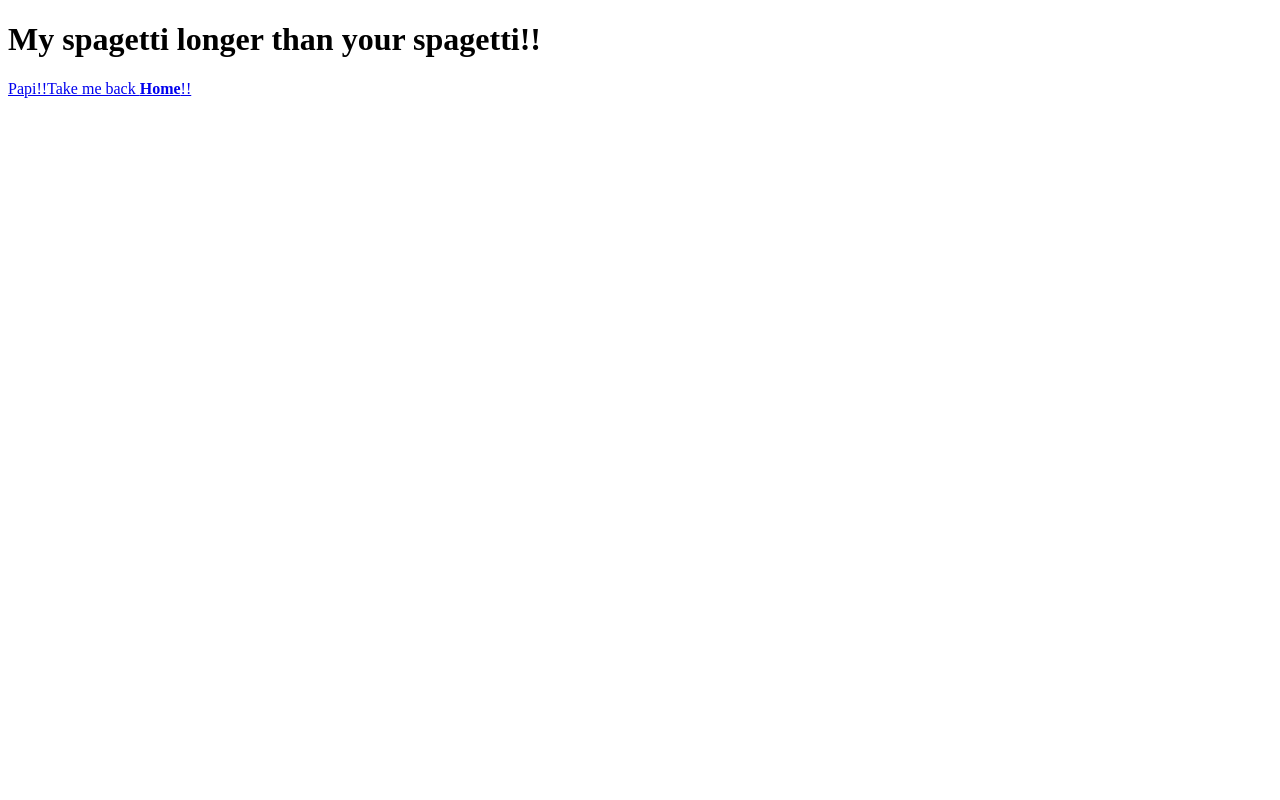
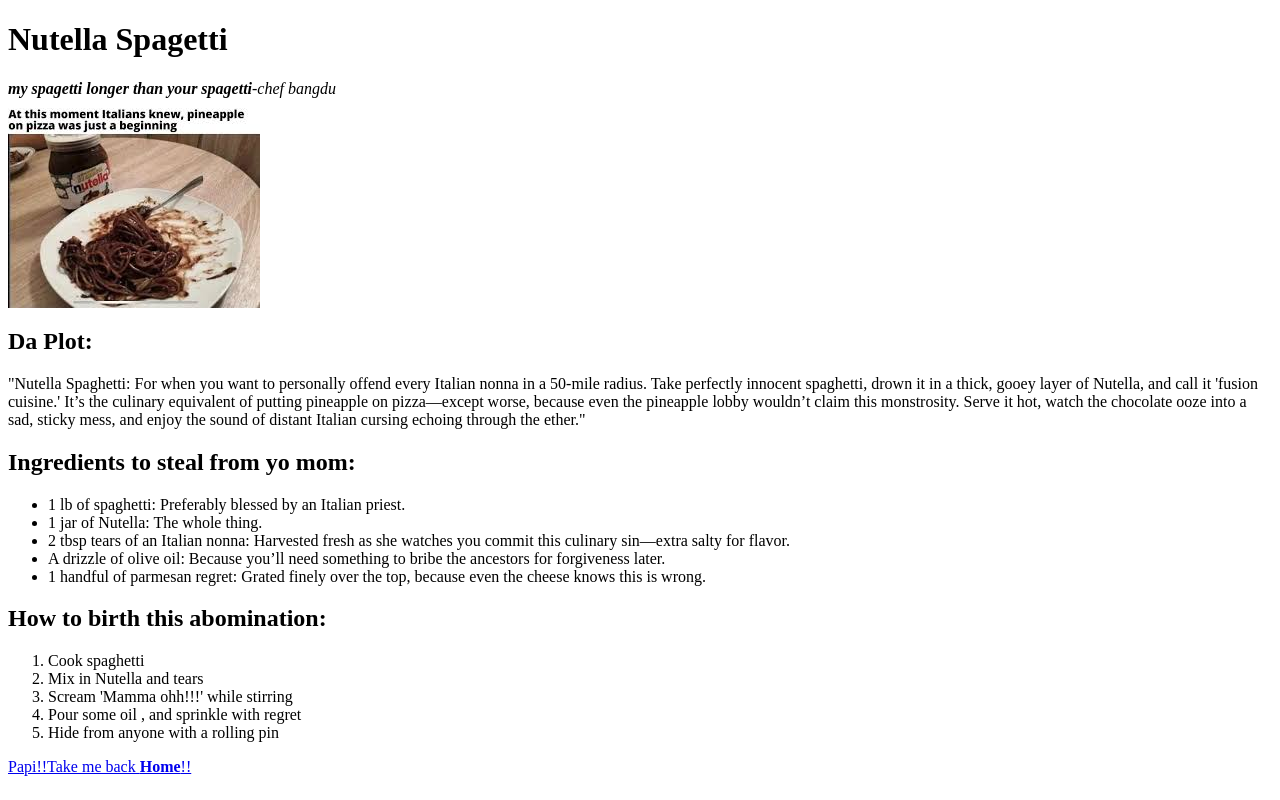
Before and after one commit to Dedsock/odin-recipes, a plain HTML site: page recipes/spagetti.html in a window 1280 px wide. Drawn offline with Linux system fonts and the light colour scheme.

Commit message:
Add content to spagetti.html
added image, title, description, ingredients, and
steps to spagetti.html

```diff
--- a/recipes/spagetti.html
+++ b/recipes/spagetti.html
@@ -6,7 +6,27 @@
     <title>odin-recipes</title>
 </head>
 <body>
-    <h1>My spagetti longer than your spagetti!!</h1>
+    <h1>Nutella Spagetti</h1>
+    <em><strong>my spagetti longer than your spagetti</strong>-chef bangdu</em>
+    <img src="../images/spagetti.jpeg" style="display: block; border: 3px black; margin: 10px 0px;" alt="Nutella spagetti image">
+    <h2>Da Plot:</h2>
+    <p>"Nutella Spaghetti: For when you want to personally offend every Italian nonna in a 50-mile radius. Take perfectly innocent spaghetti, drown it in a thick, gooey layer of Nutella, and call it 'fusion cuisine.' It’s the culinary equivalent of putting pineapple on pizza—except worse, because even the pineapple lobby wouldn’t claim this monstrosity. Serve it hot, watch the chocolate ooze into a sad, sticky mess, and enjoy the sound of distant Italian cursing echoing through the ether."</p>
+    <h2>Ingredients to steal from yo mom:</h2>
+        <ul>
+            <li>1 lb of spaghetti: Preferably blessed by an Italian priest.</li>
+            <li>1 jar of Nutella: The whole thing.</li>
+            <li>2 tbsp tears of an Italian nonna: Harvested fresh as she watches you commit this culinary sin—extra salty for flavor.</li>
+            <li>A drizzle of olive oil: Because you’ll need something to bribe the ancestors for forgiveness later.</li>
+            <li>1 handful of parmesan regret: Grated finely over the top, because even the cheese knows this is wrong.</li>
+        </ul>
+    <h2>How to birth this abomination:</h2>
+        <ol>
+            <li>Cook spaghetti</li>
+            <li>Mix in Nutella and tears</li>
+            <li>Scream 'Mamma ohh!!!' while stirring</li>
+            <li>Pour some oil , and sprinkle with regret</li>
+            <li>Hide from anyone with a rolling pin</li>
+        </ol>
     <a href="../index.html">Papi!!Take me back <strong>Home</strong>!!</a>
 </body>
 </html>
```
